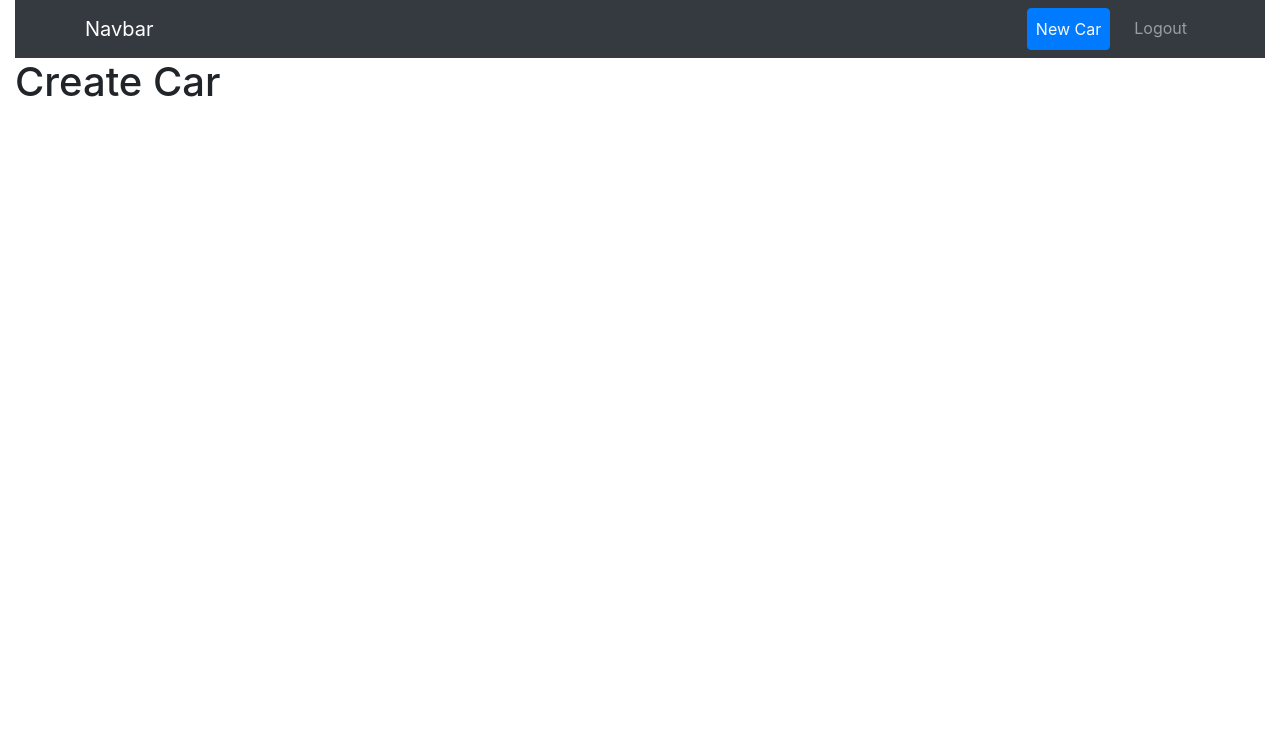
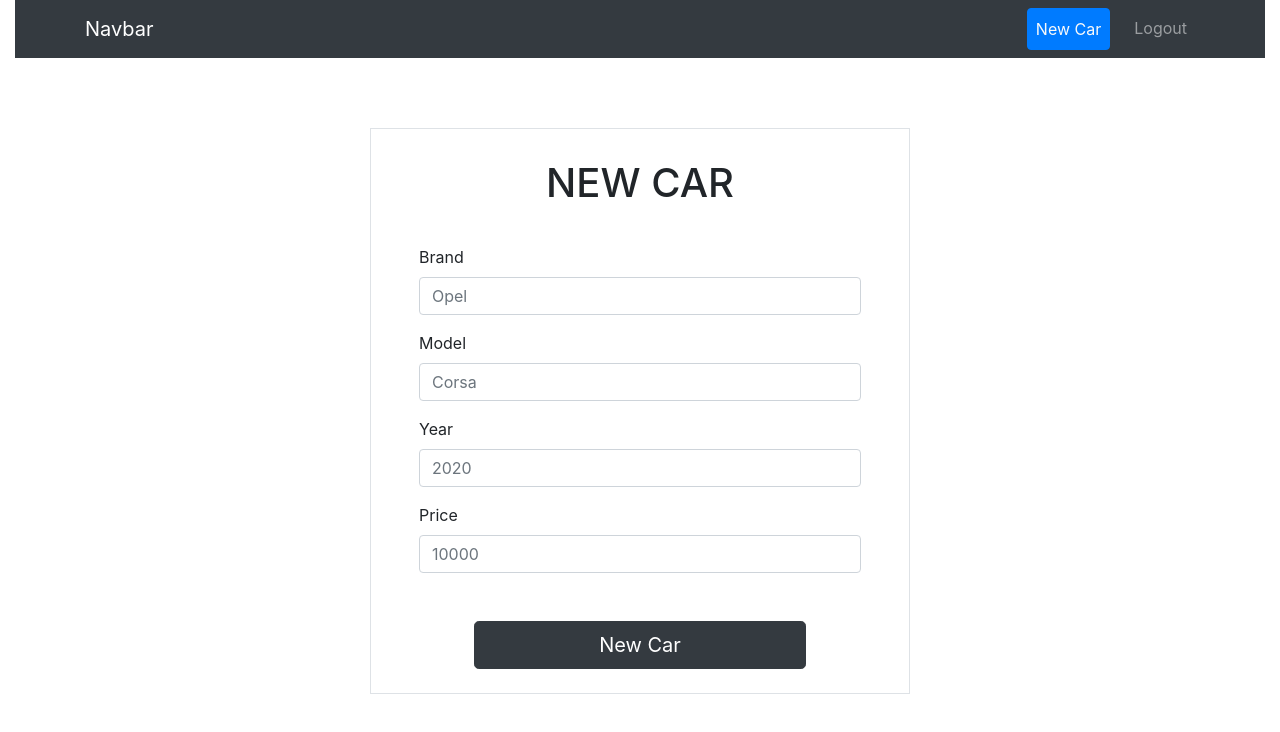
Before and after one commit to emilia98/CarListing, a Vue app in the folder client/: page /car/new in a window 1280 px wide. Shown: the top 732 px of the page. Built offline with nearby package versions, Linux system fonts and the light colour scheme; sample sign-in values are in the browser's storage.

Commit message:
Client side Create car & List all cars

```diff
--- /dev/null
+++ b/client/src/components/cars/CarCard.vue
@@ -0,0 +1,22 @@
+<template>
+  <div class="card">
+    <img v-if="car.image === null" class="card-img-top" src="https://blog.nscsports.org/wp-content/uploads/2014/10/default-img.gif" alt="no image provided" />
+    <img v-if="car.image" class="card-img-top" src="car.image" alt="image car :car.id" />
+    <div class="card-body">
+      <h5 class="card-title">{{car.brand}} {{car.model}}</h5>
+      <div class="card-text">
+        <p>
+            <span class="badge badge-dark badge-custom">{{ car.price}}$</span>
+        <p>
+            <span>Year: </span> {{car.year}}
+        </p>
+      </div>
+      <router-link :to="`/car/${car.id}`" class="btn btn-dark btn-sm text-center">See More</router-link>
+    </div>
+  </div>
+</template>
+<script>
+export default {
+    props: ['car'],
+}
+</script>
--- a/client/src/components/cars/Create.vue
+++ b/client/src/components/cars/Create.vue
@@ -1,8 +1,104 @@
 <template>
-    <h1>Create Car </h1>
+    <div class="container">
+    <div class="row">
+      <div class="col-lg-6 offset-lg-3 col-sm-10 offset-sm-1">
+        <form
+          class="border pl-5 pr-5"
+          style="margin-top:70px;height:auto;"
+          @submit.prevent="submitCarHandler"
+        >
+          <h1 class="form-page-title">New Car</h1>
+          <div class="form-group">
+            <label for="brand">Brand</label>
+            <input
+              type="text"
+              id="brand"
+              class="form-control"
+              placeholder="Opel"
+              v-model="car.brand"
+            />
+             <span class="text-danger" v-if="this.formErrors != null && this.formErrors.brand">{{this.formErrors.brand}}</span>
+          </div>
+          <div class="form-group">
+            <label for="model">Model</label>
+            <input
+              type="text"
+              id="model"
+              class="form-control"
+              placeholder="Corsa"
+              v-model="car.model"
+            />
+             <span class="text-danger" v-if="this.formErrors != null && this.formErrors.model">{{this.formErrors.model}}</span>
+          </div>
+          <div class="form-group">
+            <label for="year">Year</label>
+            <input
+              type="number"
+              id="year"
+              class="form-control"
+              placeholder="2020"
+              v-model="car.year"
+            />
+             <span class="text-danger" v-if="this.formErrors != null && this.formErrors.year">{{this.formErrors.year}}</span>
+          </div>
+          <div class="form-group">
+            <label for="price">Price</label>
+            <input
+              type="text"
+              id="price"
+              class="form-control"
+              placeholder="10000"
+              v-model="car.price"
+            />
+             <span class="text-danger" v-if="this.formErrors != null && this.formErrors.price">{{this.formErrors.price}}</span>
+          </div>
+          <div class="text-center mt-5">
+            <center>
+              <button class="btn btn-dark btn-lg btn-block w-75 my-4" type="submit">
+                New Car
+              </button>
+            </center>
+          </div>
+        </form>
+      </div>
+    </div>
+  </div>
 </template>
 <script>
+import sweetalert from 'sweetalert';
+
 export default {
+    data() {
+        return {
+            car: {
+                brand: "",
+                model: "",
+                year: "",
+                price: ""
+            },
+            formErrors: null
+        }
+    },
+    methods: {
+        async submitCarHandler() {
+            try {
+                let response = await this.$http.post('/car', this.car);
+                let data = response.data;
 
+                if (data.errors) {
+                    this.formErrors = data.errors;
+                    return;
+                }
+
+                if (data.successMessage) {
+                    sweetalert('Success', data.successMessage, "success");
+                    this.$router.push('/');
+                }
+            } catch (err) {
+                let errorMessage = err?.response?.data?.errorMessage ?? "Error";
+                sweetalert(errorMessage, "", "error");
+            }
+        }
+    }
 }
 </script>
--- a/client/src/components/shared/Navbar.vue
+++ b/client/src/components/shared/Navbar.vue
@@ -16,9 +16,9 @@
       <div class="collapse navbar-collapse justify-content-end" id="navbarNav">
         <ul class="navbar-nav">
           <li class="nav-item" v-if="isLoggedIn">
-            <button class="btn btn-primary nav-link text-light mr-3">
+            <router-link class="btn btn-primary nav-link text-light mr-3" to='/car/new'>
               New Car
-            </button>
+            </router-link>
           </li>
           <li class="nav-item" v-if="isLoggedIn">
             <a class="nav-link" @click="logout" > Logout</a>
--- a/client/src/main.css
+++ b/client/src/main.css
@@ -3,3 +3,7 @@
     padding: 30px 0;
     text-transform: uppercase;
 }
+
+.badge-custom {
+    font-size: 1rem;
+}
--- a/client/src/views/Home.vue
+++ b/client/src/views/Home.vue
@@ -1,43 +1,37 @@
 <template>
-  <div>
-
+  <div class="container mt-5">
+    <h1 class="text-center display-4 mb-5">Welcome to CarListing App</h1>
+    <div class="row">
+      <div v-for="car in cars" :key="car.id" class="col-md-3">
+        <CarCard :car="car"/>
+      </div>
+    </div>
   </div>
 </template>
 <script>
-// import VueJwtDecode from "vue-jwt-decode";
+import sweetalert from "sweetalert";
+import CarCard from "../components/cars/CarCard";
+
 export default {
   data() {
     return {
-      user: {}
+      cars: [],
     };
   },
+  async created() {
+    try {
+      let response = await this.$http.get("/car");
 
-  methods: {
-      /*
-    getUserDetails() {
-      let token = localStorage.getItem("jwt");
-      let decoded = VueJwtDecode.decode(token);
-      this.user = decoded;
-    },*/
-   /* logUserOut() {
-      localStorage.removeItem("jwt");
-      this.$router.push("/");
-    } */
-  },
-  async created() {
-    // this.getUserDetails();
-
-    try {
-        let response = await this.$http.get("/car");
-
-        console.log()
-        console.log(response.data.cars);
-    } catch(err) {
-        console.log(err);
+      if (response?.data?.cars) {
+        this.cars = response.data.cars;
+      }
+    } catch (err) {
+      sweetalert("Error", err, "error");
     }
   },
   components: {
-  }
+    CarCard,
+  },
 };
 </script>
 <style scoped></style>
```
Also changed, not shown: 1 other file (tests, documents, lock files or other folders).
